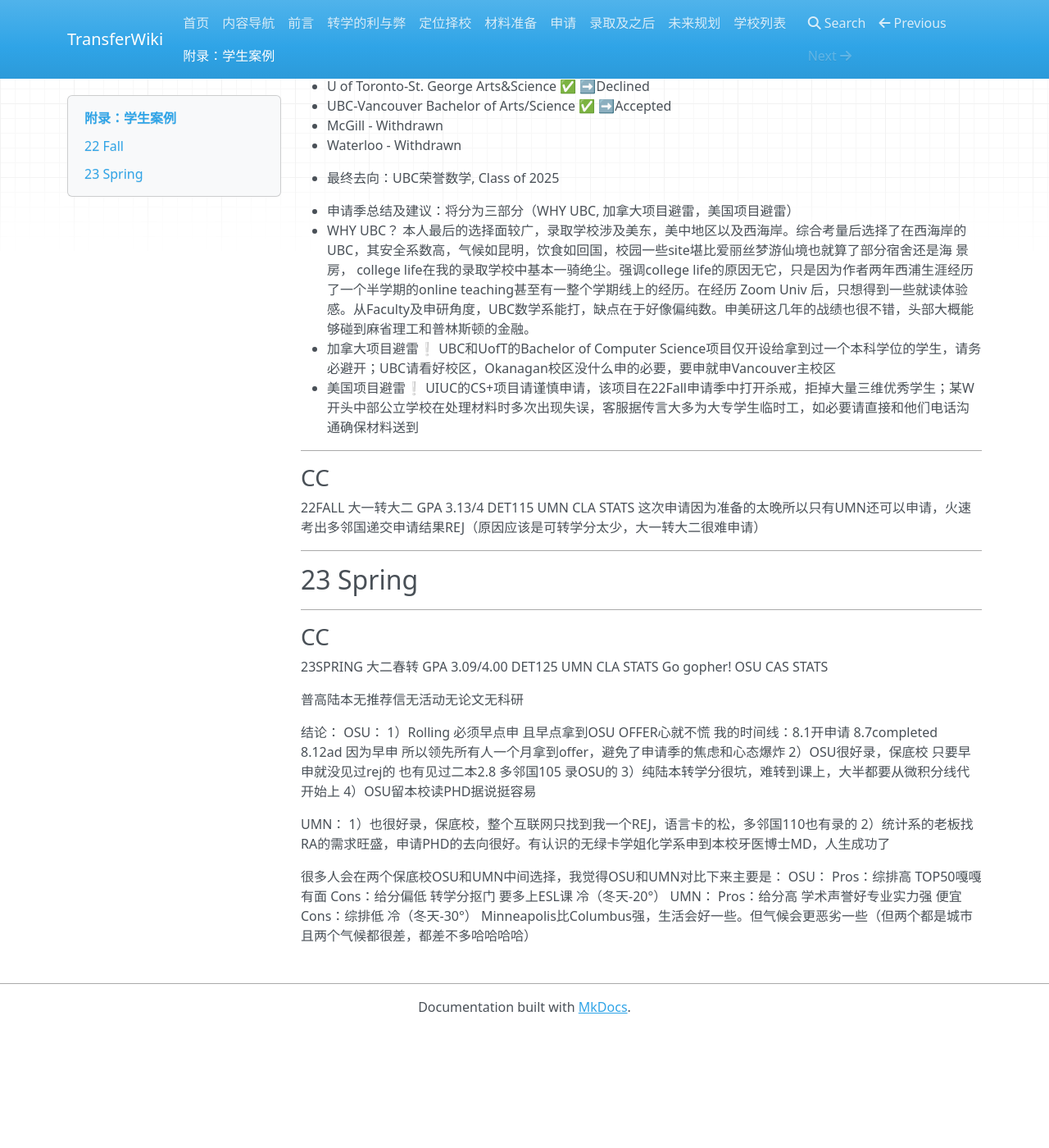
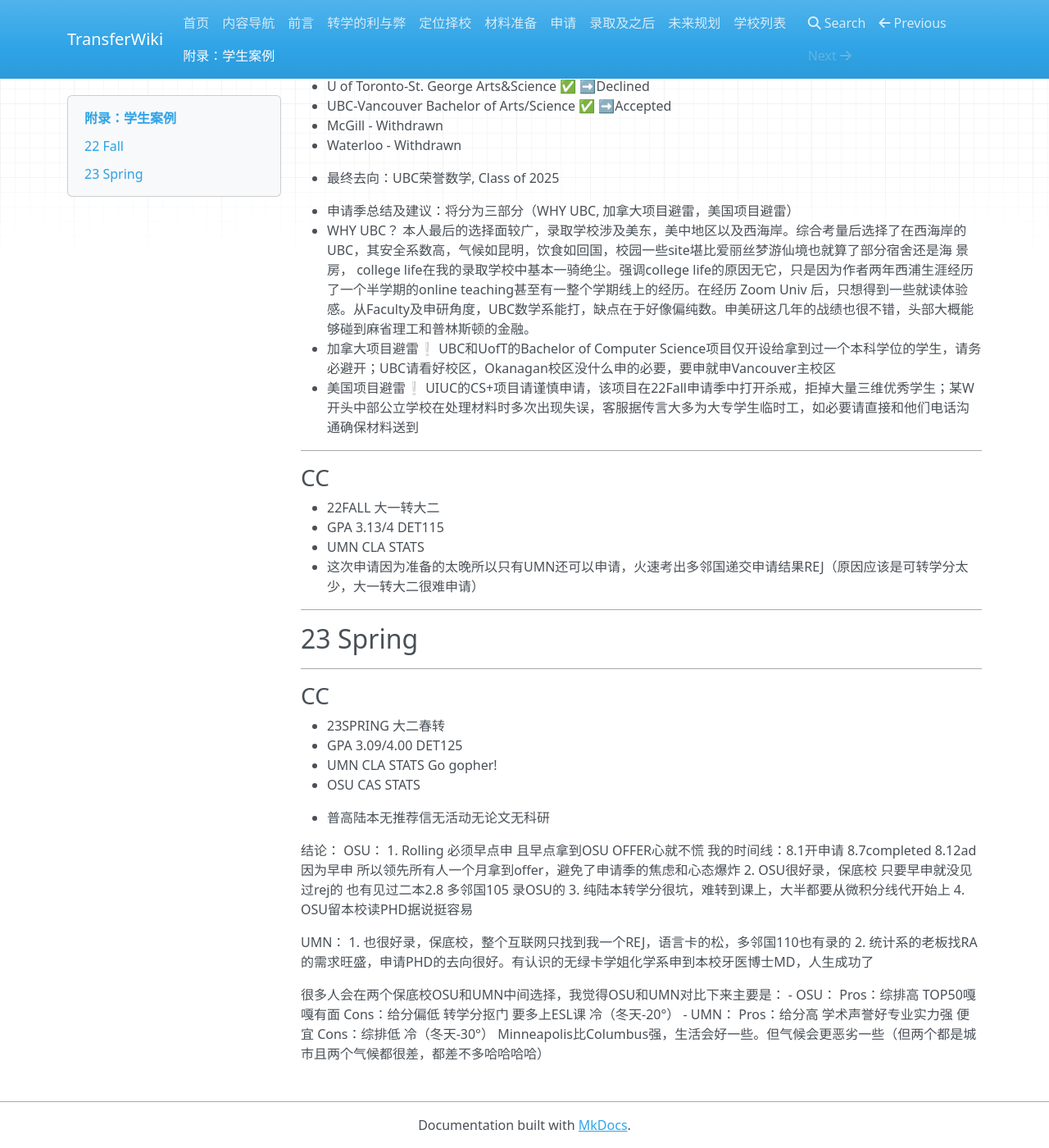
Before and after one commit to SihanXU/TransferWiki, an MkDocs documentation site: the page built from docs/bgs.md, in a window 1280 px wide and 1400 px high, scrolled down 6696 px. Shown: the whole window at 82% size. Built offline with MkDocs 1.6.1, drawn with Linux system fonts in a browser that asks for light colours; nearby versions of some CDN libraries; before the commit the page ends 7952 px from its top, so only the background shows below that.

Commit message:
Update bgs.md

```diff
--- a/docs/bgs.md
+++ b/docs/bgs.md
@@ -276,10 +276,10 @@ USA：
 
 ### CC
 
-22FALL 大一转大二
-GPA 3.13/4  DET115
-UMN CLA STATS
-这次申请因为准备的太晚所以只有UMN还可以申请，火速考出多邻国递交申请结果REJ（原因应该是可转学分太少，大一转大二很难申请）
+- 22FALL 大一转大二
+- GPA 3.13/4  DET115
+- UMN CLA STATS
+- 这次申请因为准备的太晚所以只有UMN还可以申请，火速考出多邻国递交申请结果REJ（原因应该是可转学分太少，大一转大二很难申请）
 
 ***
 
@@ -289,26 +289,26 @@ UMN CLA STATS
 
 ### CC
 
-23SPRING 大二春转
-GPA 3.09/4.00  DET125
-UMN CLA STATS  Go gopher!
-OSU CAS STATS
+- 23SPRING 大二春转
+- GPA 3.09/4.00  DET125
+- UMN CLA STATS  Go gopher!
+- OSU CAS STATS
 
-普高陆本无推荐信无活动无论文无科研
+- 普高陆本无推荐信无活动无论文无科研
 
 结论：
 OSU：
-1）Rolling 必须早点申  且早点拿到OSU OFFER心就不慌  我的时间线：8.1开申请 8.7completed 8.12ad
+1. Rolling 必须早点申  且早点拿到OSU OFFER心就不慌  我的时间线：8.1开申请 8.7completed 8.12ad
 因为早申 所以领先所有人一个月拿到offer，避免了申请季的焦虑和心态爆炸
-2）OSU很好录，保底校 只要早申就没见过rej的 也有见过二本2.8 多邻国105 录OSU的
-3）纯陆本转学分很坑，难转到课上，大半都要从微积分线代开始上
-4）OSU留本校读PHD据说挺容易
+2. OSU很好录，保底校 只要早申就没见过rej的 也有见过二本2.8 多邻国105 录OSU的
+3. 纯陆本转学分很坑，难转到课上，大半都要从微积分线代开始上
+4. OSU留本校读PHD据说挺容易
 
 UMN：
-1）也很好录，保底校，整个互联网只找到我一个REJ，语言卡的松，多邻国110也有录的
-2）统计系的老板找RA的需求旺盛，申请PHD的去向很好。有认识的无绿卡学姐化学系申到本校牙医博士MD，人生成功了
+1. 也很好录，保底校，整个互联网只找到我一个REJ，语言卡的松，多邻国110也有录的
+2. 统计系的老板找RA的需求旺盛，申请PHD的去向很好。有认识的无绿卡学姐化学系申到本校牙医博士MD，人生成功了
 
 很多人会在两个保底校OSU和UMN中间选择，我觉得OSU和UMN对比下来主要是：
-OSU： Pros：综排高 TOP50嘎嘎有面    Cons：给分偏低 转学分抠门 要多上ESL课 冷（冬天-20°）
-UMN： Pros：给分高 学术声誉好专业实力强  便宜  Cons：综排低  冷（冬天-30°）
+- OSU： Pros：综排高 TOP50嘎嘎有面    Cons：给分偏低 转学分抠门 要多上ESL课 冷（冬天-20°）
+- UMN： Pros：给分高 学术声誉好专业实力强  便宜  Cons：综排低  冷（冬天-30°）
 Minneapolis比Columbus强，生活会好一些。但气候会更恶劣一些（但两个都是城市且两个气候都很差，都差不多哈哈哈哈）
```
